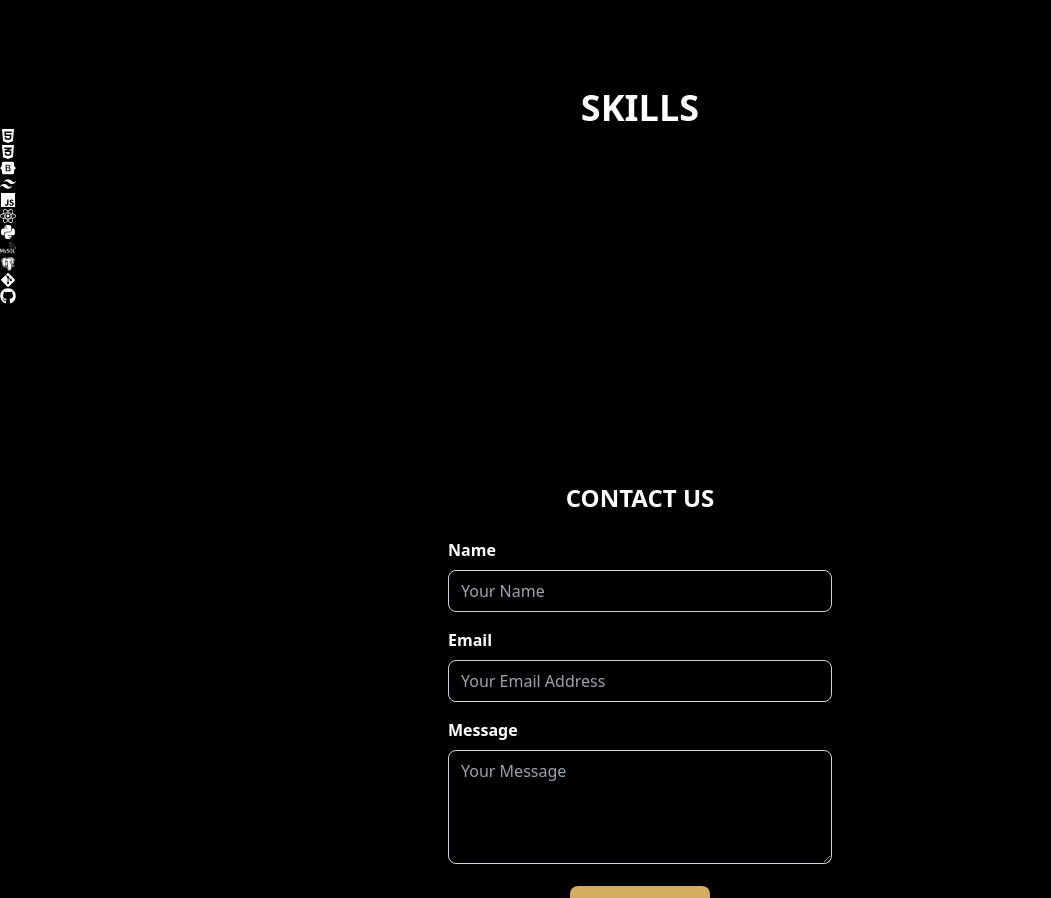
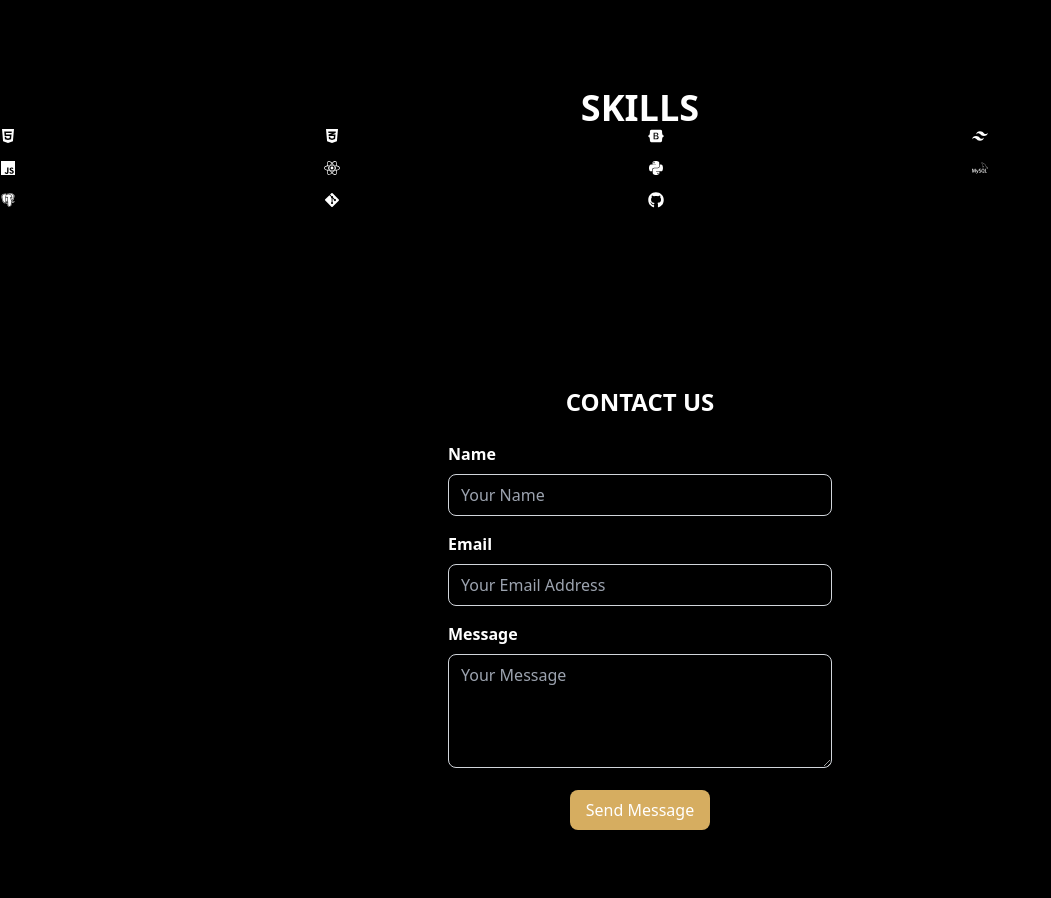
Before and after one commit to Ndungu-Muigai/new-portfolio, a React (Create React App) app: page /about in a window 1280 px wide. Shown: the part 1320-2218 px from the top of the page, without its empty margins (0-1051 px from the left). Built offline with nearby package versions, Linux system fonts and the light colour scheme; a web font is replaced by a local one.

Commit message:
Styling the skills icons

```diff
--- a/src/Pages/Skills.js
+++ b/src/Pages/Skills.js
@@ -10,7 +10,7 @@ const Skills = () =>
     return (
         <>
             <h1>Skills</h1>
-            <div className="grid grid-columns-4">
+            <div className="grid grid-cols-4 gap-4">
                 <FaHtml5/>
                 <FaCss3Alt/>
                 <FaBootstrap/>
```
